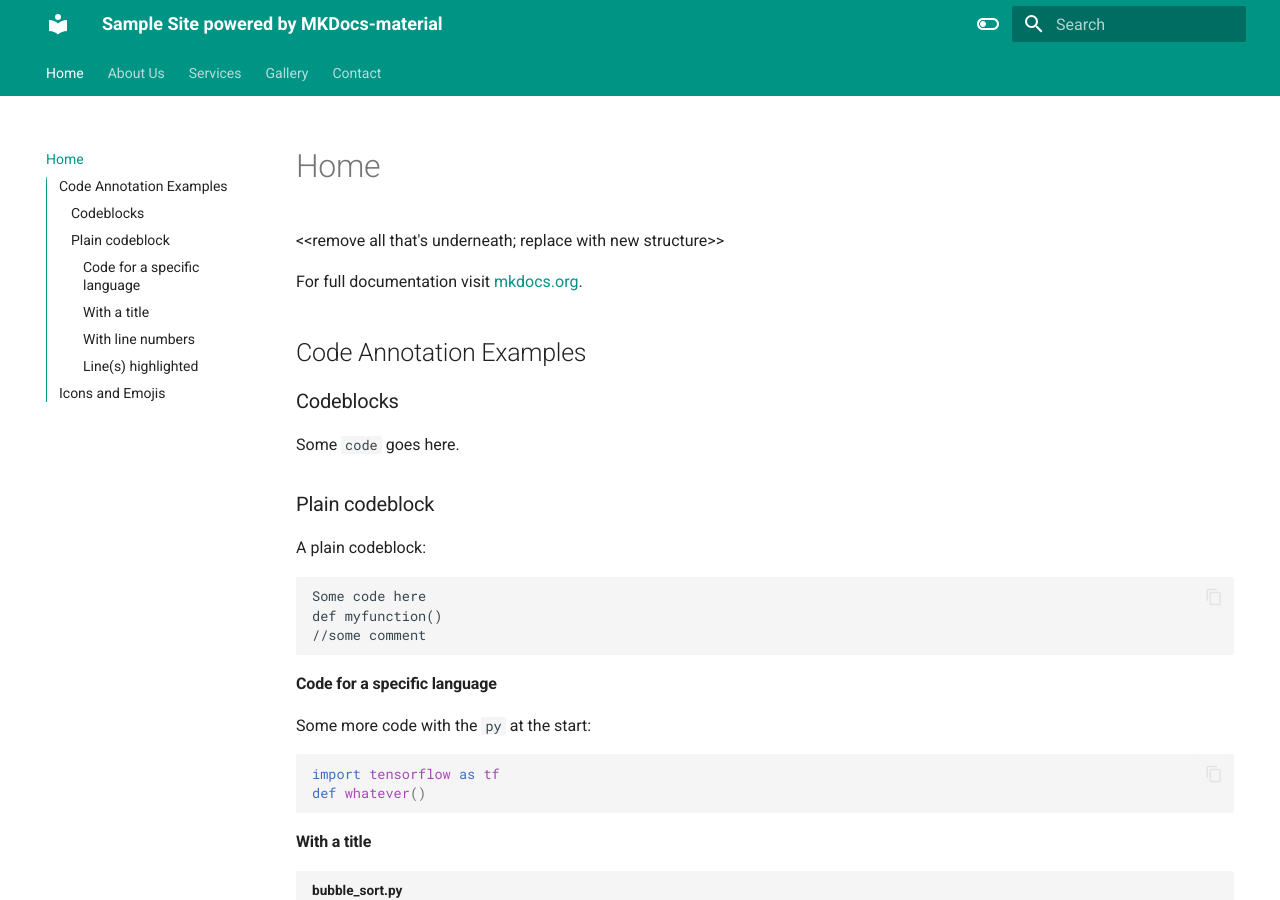
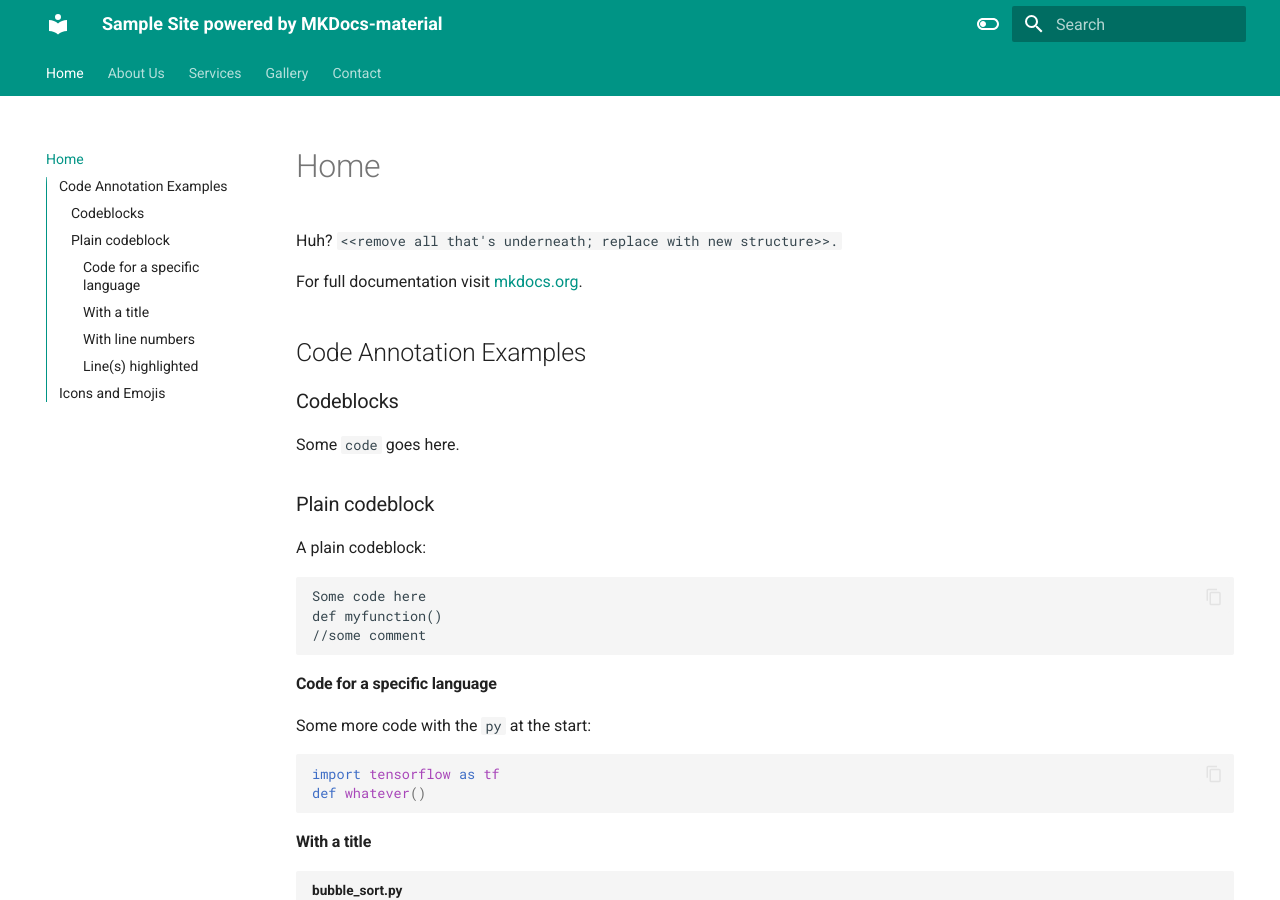
Before and after one commit to cassmastern/Sample-Site-powered-by-MKDocs-material, an MkDocs documentation site: the page built from docs/index.md, in a window 1280 px wide and 900 px high. Built offline with MkDocs 1.6.1 and Material for MkDocs 9.7.7, drawn with Linux system fonts in a browser that asks for light colours; emoji names are drawn with the system emoji font.

Commit message:
syntax error in index.html

```diff
--- a/docs/index.md
+++ b/docs/index.md
@@ -1,6 +1,6 @@
 # Home
 
-<<remove all that's underneath; replace with new structure>>
+Huh? `<<remove all that's underneath; replace with new structure>>.`
 
 For full documentation visit [mkdocs.org](https://www.mkdocs.org).
 
```
